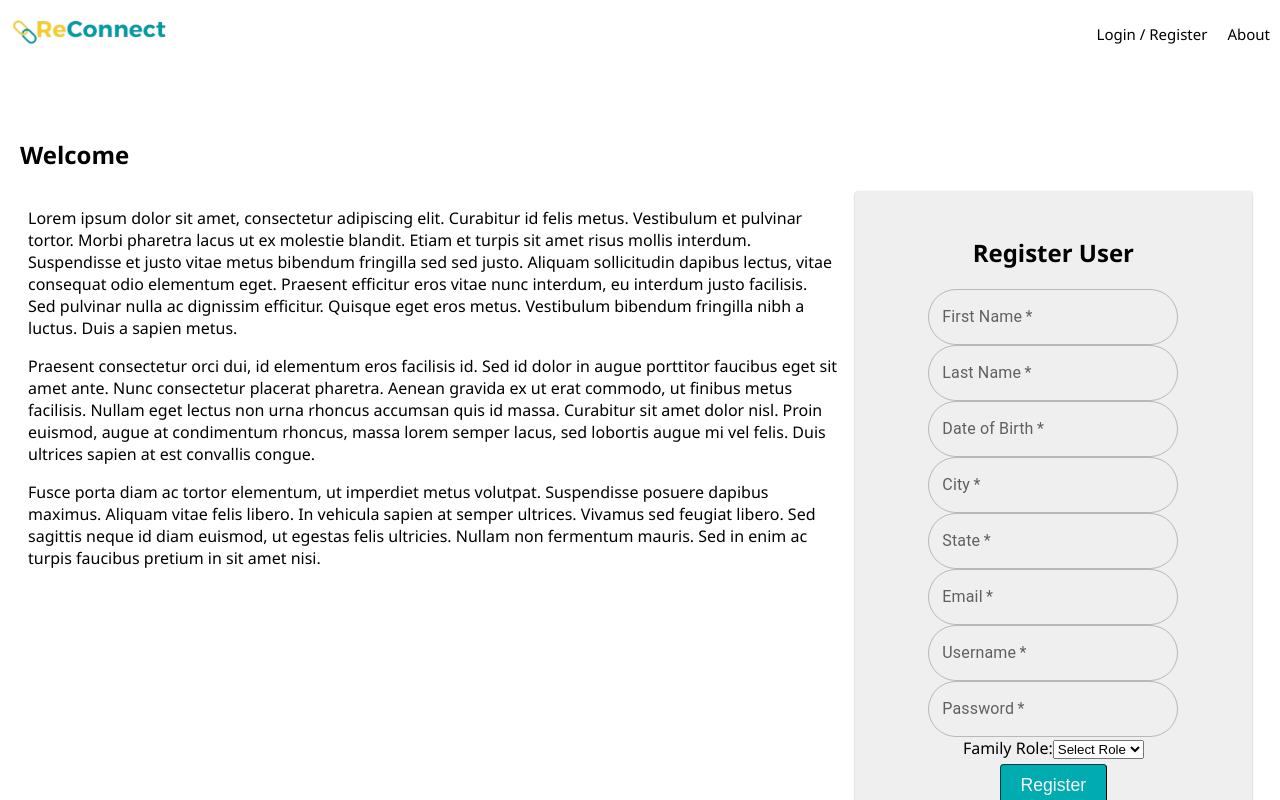
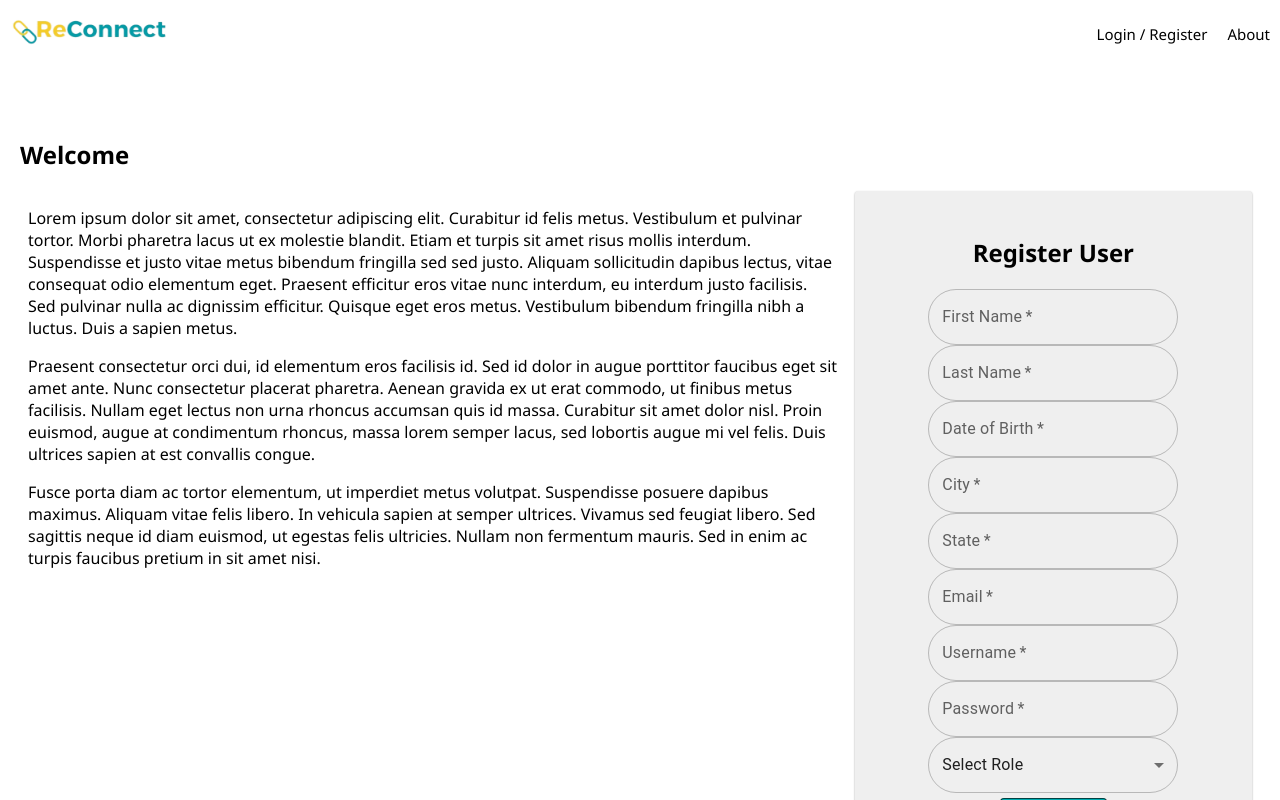
Before and after one commit to johnmborin/ReConnect, a React (Create React App) app: page /user#/home in a window 1280 px wide. Shown: the top 800 px of the page. Built offline with nearby package versions, Linux system fonts and the light colour scheme; no server answers.

Commit message:
added some styling to the role field to better match the styling of the textfields

```diff
--- a/src/components/RegisterForm/RegisterForm.jsx
+++ b/src/components/RegisterForm/RegisterForm.jsx
@@ -3,6 +3,8 @@ import { useDispatch, useSelector } from 'react-redux';
 
 // Material UI
 import TextField from '@mui/material/TextField';
+import Select from '@mui/material/Select';
+import MenuItem from '@mui/material/MenuItem';
 
 function RegisterForm() {
   const [firstName, setFirstName] = useState('');
@@ -182,17 +184,19 @@ function RegisterForm() {
       </div>
       <div>
         <label htmlFor="role">
-          Family Role:
-          <select
-            name="role"
+          <Select
             value={role}
-            required
             onChange={(event) => setRole(event.target.value)}
+            style={{ borderRadius: '40px', width: '250px' }}
+            displayEmpty
+            inputProps={{ 'aria-label': 'Without label' }}
           >
-            <option value="">Select Role</option>
-            <option value="parent">Parent</option>
-            <option value="child">Child</option>
-          </select>
+            <MenuItem value="" disabled>
+              Select Role
+            </MenuItem>
+            <MenuItem value="parent">Parent</MenuItem>
+            <MenuItem value="child">Child</MenuItem>
+          </Select>
         </label>
       </div>
       <div>
```
